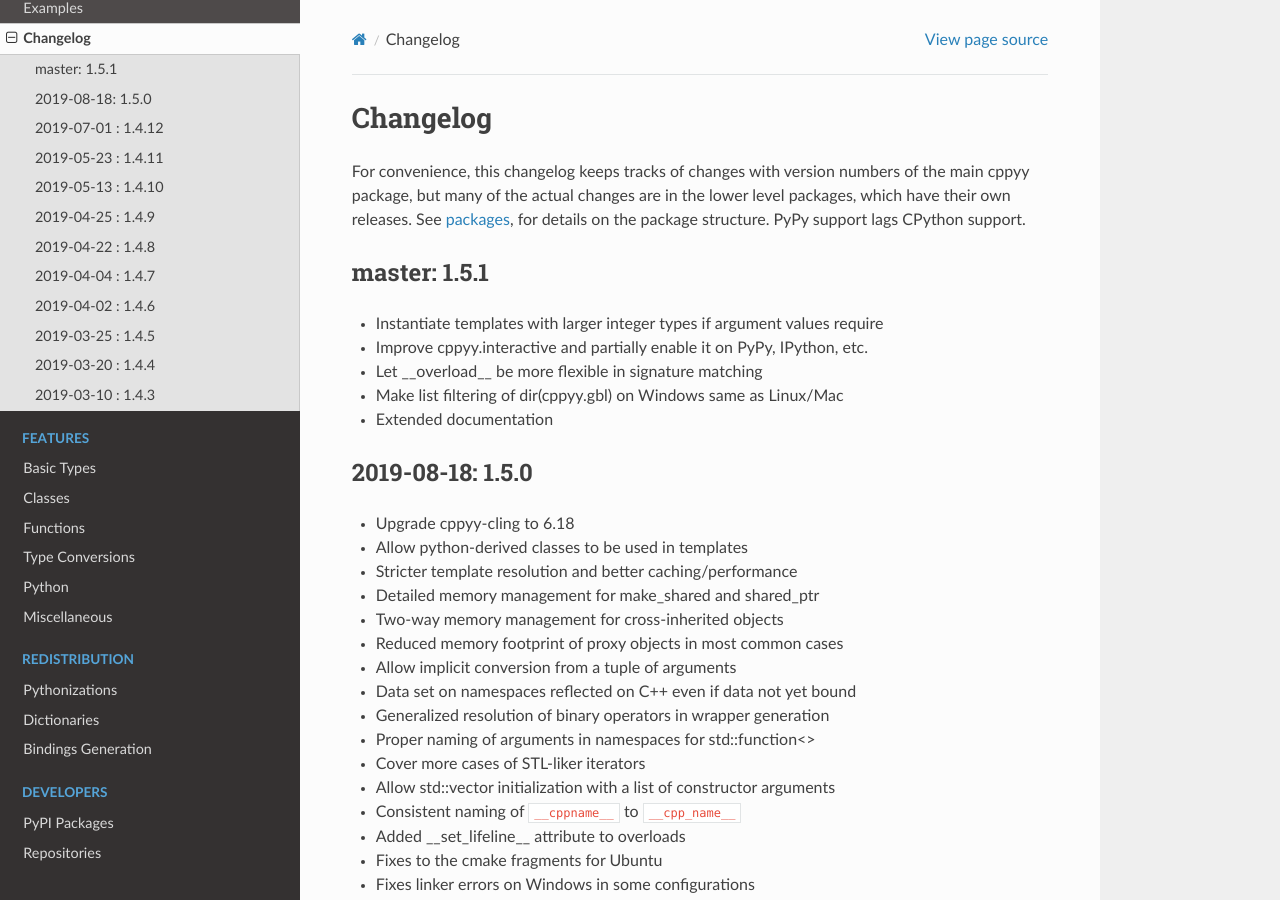
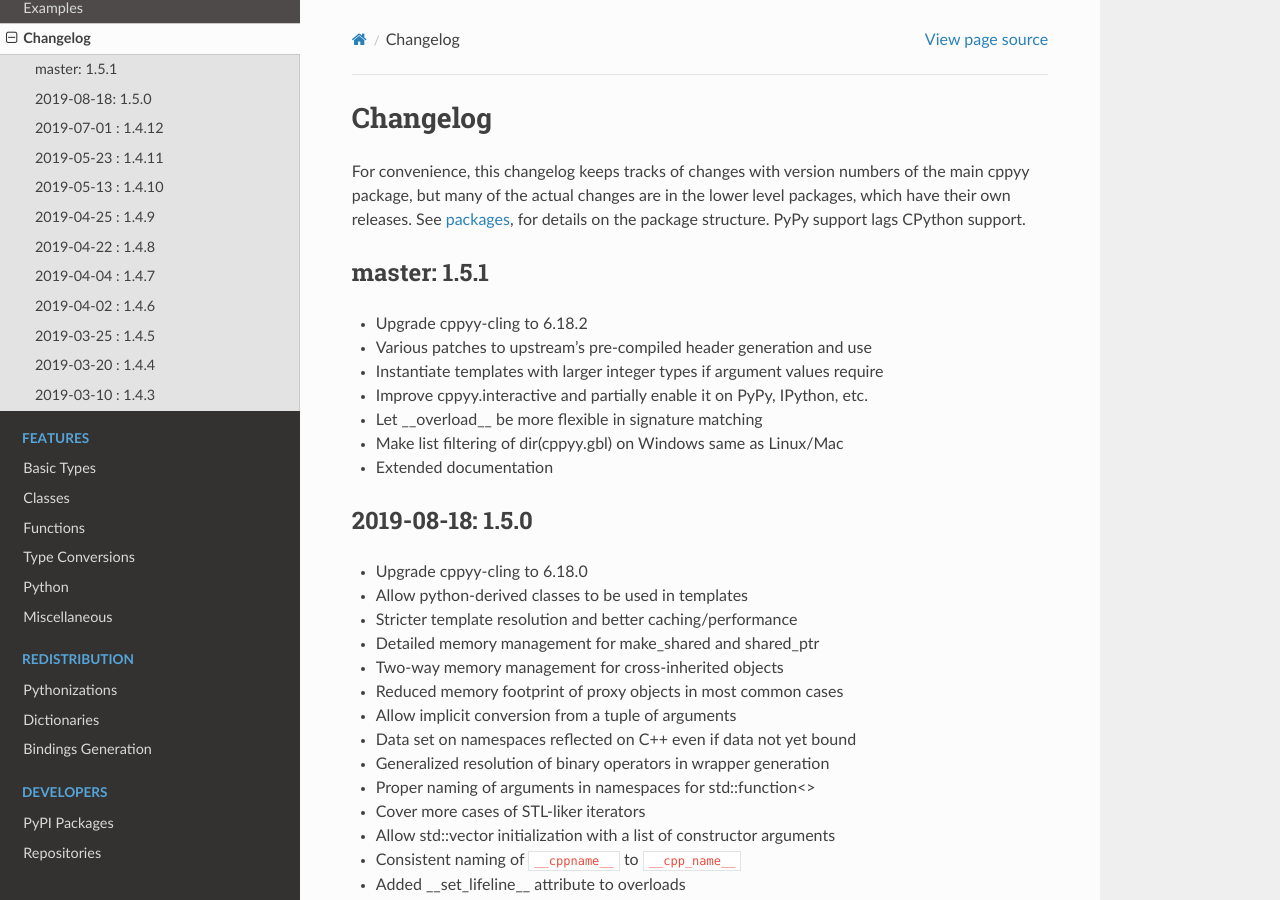
Before and after one commit to wlav/cppyy, a Sphinx documentation site: the page built from doc/source/changelog.rst, in a window 1280 px wide and 900 px high. Built offline with Sphinx 7.4.7 and the Read the Docs theme 2.0.0, drawn with Linux system fonts in a browser that asks for light colours.

Commit message:
update changelog

```diff
--- a/doc/source/changelog.rst
+++ b/doc/source/changelog.rst
@@ -12,6 +12,8 @@
 master: 1.5.1
 -------------
 
+* Upgrade cppyy-cling to 6.18.2
+* Various patches to upstream's pre-compiled header generation and use
 * Instantiate templates with larger integer types if argument values require
 * Improve cppyy.interactive and partially enable it on PyPy, IPython, etc.
 * Let __overload__ be more flexible in signature matching
@@ -22,7 +24,7 @@
 2019-08-18: 1.5.0
 -----------------
 
-* Upgrade cppyy-cling to 6.18
+* Upgrade cppyy-cling to 6.18.0
 * Allow python-derived classes to be used in templates
 * Stricter template resolution and better caching/performance
 * Detailed memory management for make_shared and shared_ptr
```
